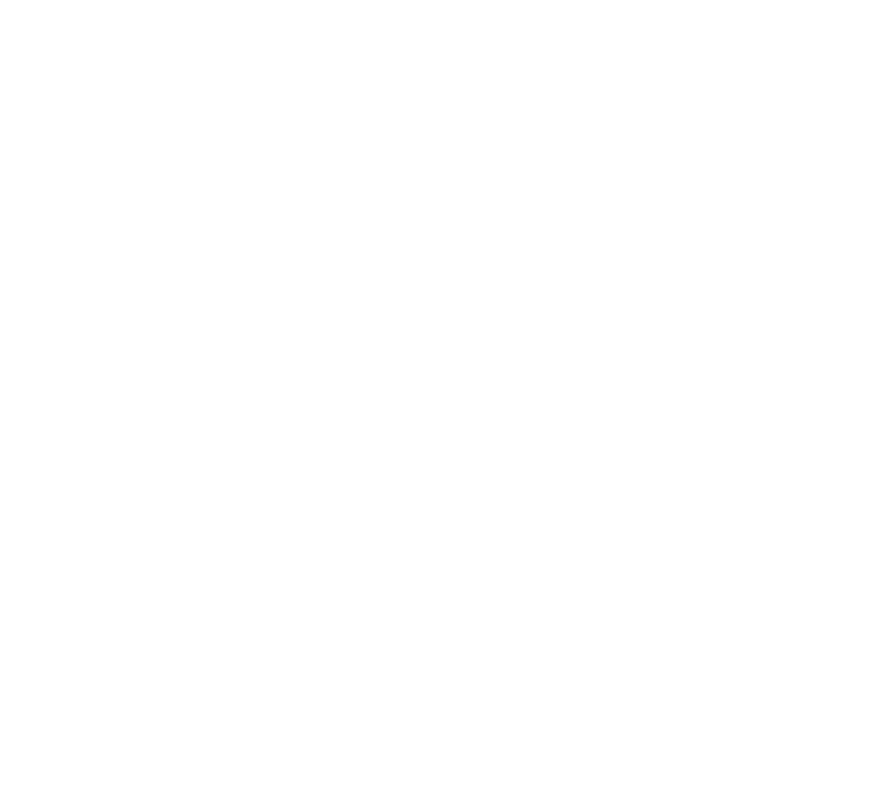
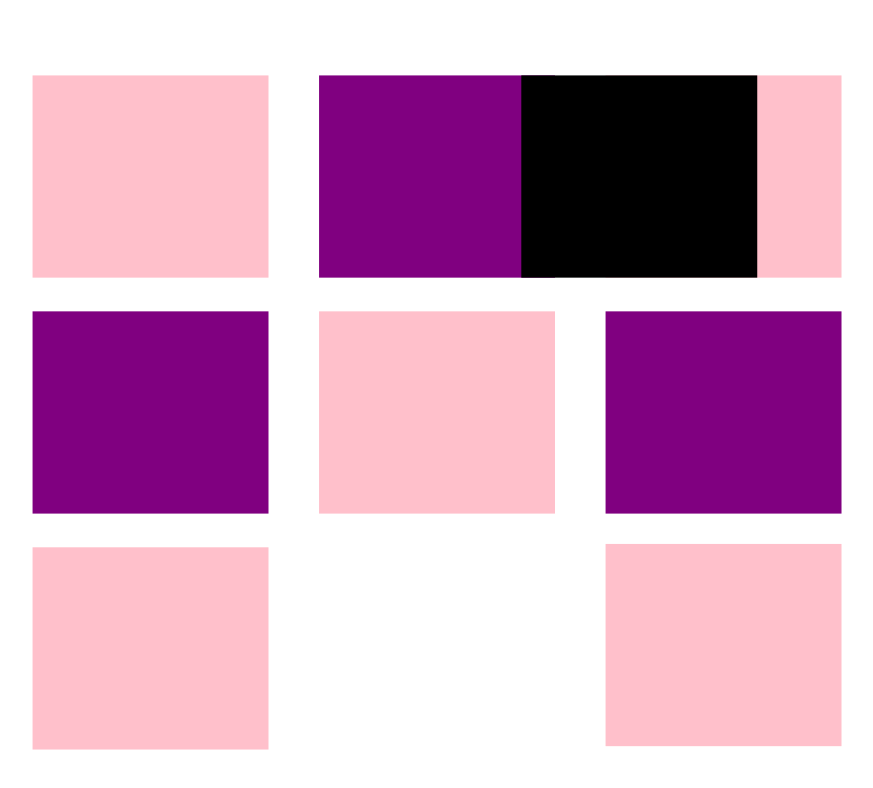
Before and after one commit to appacademyteststudent/tic-tac-toe, a plain HTML site: page index.html in a window 1280 px wide. Shown: the whole page, without its empty margins (26-899 px from the left). Drawn offline with Linux system fonts and the light colour scheme.

Commit message:
project
edits

```diff
--- a/index.html
+++ b/index.html
@@ -6,7 +6,15 @@
   </head>
   <body>
     <svg id="game-board" width="80%" viewBox="0 0 300 300">
-      <!-- Create all the shapes for your game board here! -->
+   <rect x="15" y="90" width="70" height="60" fill="pURPLE"/>
+   <rect x="15" y="20" width="70" height="60" fill='PINK'/>
+<rect x="15" y="160" width="70" height="60" fill="PINK"/>
+<rect x="100" y="20" width="70" height="60"FILL="PURPLE"/>
+<rect x="185" y="20" width="70" height="60" FILL="pINK"/>
+<rect x="100" y="90" width="70" height="60" fill="PINK"/>
+<rect x="185" y="90" width="70" height="60" FILL="purple"/>
+<rect x="185" y="159" width="70" height="60" fill="pink"/>
+<rect x="160" y="20" width="70" height="60"/>
 
     </svg>
 
```
